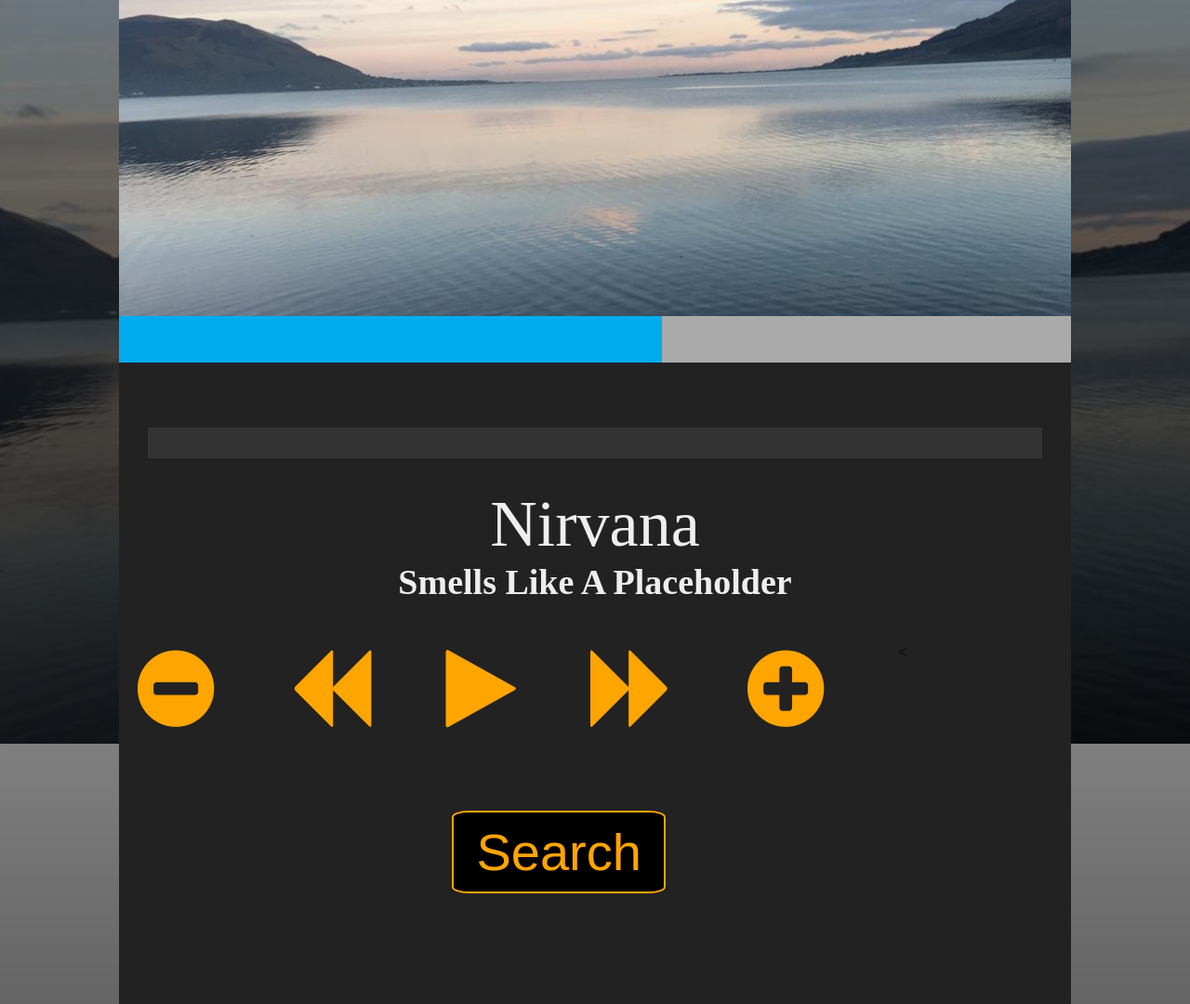
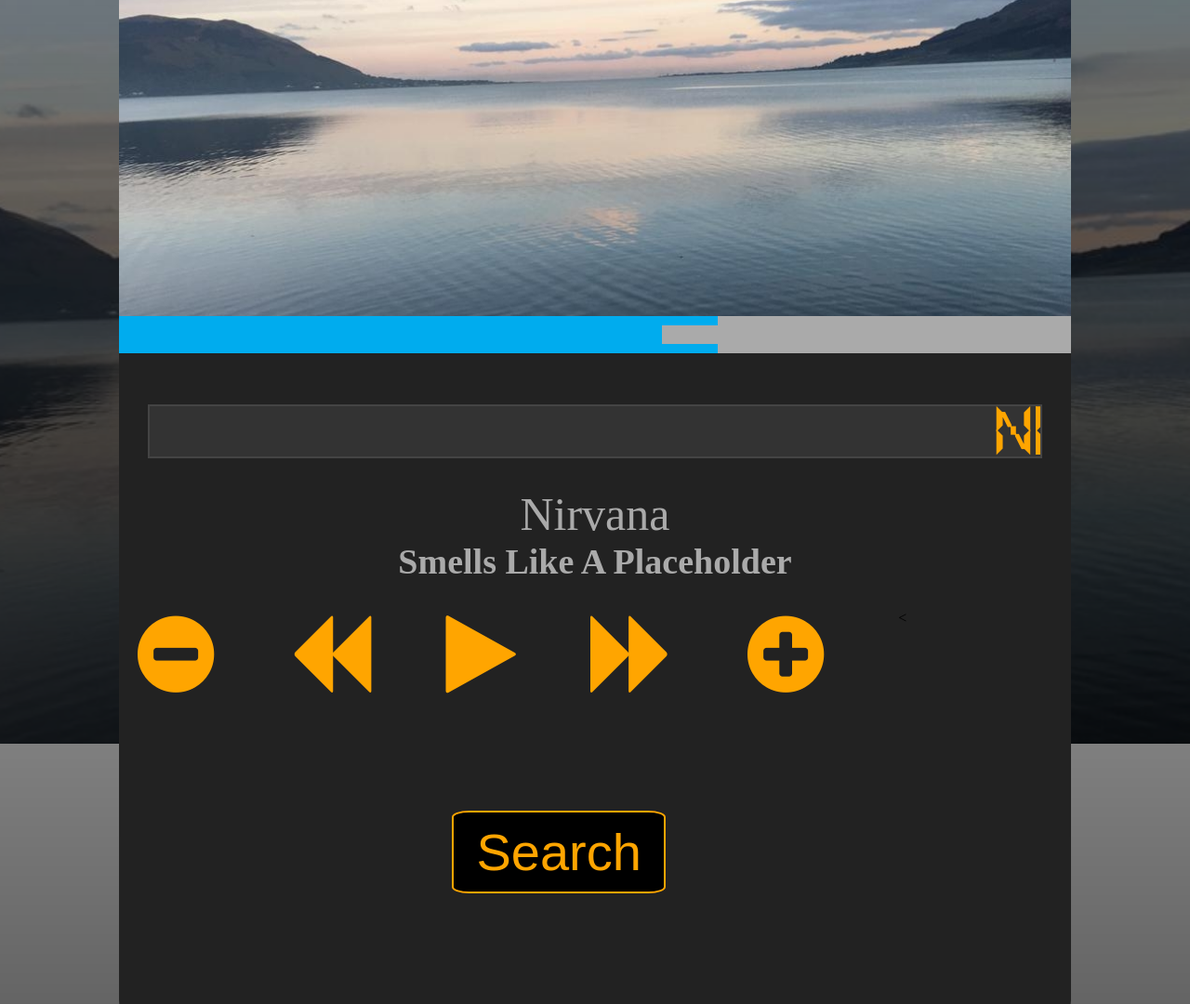
Before and after one commit to slippy17/webserver_zero, a Flask app: page / in a window 1280 px wide. Shown: the top 1080 px of the page at 93% size. Run offline with Flask 2, Linux system fonts and the light colour scheme; data that the repository does not hold is empty; parts of the project's set-up code (start-up, migrations or seed data) failed here and were passed over; some libraries are stand-ins or nearby versions.

Commit message:
some css tweaks

```diff
--- a/server.py
+++ b/server.py
@@ -87,6 +87,7 @@
 
     def stop(self):
         self.is_playing = 0
+        self.song_len = 0
         self.cur_art = "No Artist"
         self.cur_song_title = ""
         self.cancel_future_calls()
--- a/static/styles.css
+++ b/static/styles.css
@@ -19,12 +19,14 @@
 body {
 	height: 100vh;
 	font-family: "Raleway";
+	border-radius : 4%;
 
 }
 .player {
 	position: absolute;
 	top: 25%;
 	left: 50%;
+	border-radius : 2%;
 	transform: translate(-50%,-25%);
 	width:   80%;/* 320px */
 	height: 1200px; /*480px; */
@@ -45,7 +47,7 @@
 .player .main .seekbar input[type="range"] {
 	-webkit-appearance:none;
 	width: 120%;
-	height: 50px;
+	height: 40px;
 	outline: none;
 	background: #aaa;
 	overflow: hidden;
@@ -53,24 +55,25 @@
 .player .main .seekbar input[type="range"]::-webkit-slider-thumb {
 	-webkit-appearance:none;
 	width: 60px;
-	height: 60px;
+	height: 20px;
 	box-shadow: -300px 0px 0px 300px #00acee;
 }
 .player .main .details {
 	text-align: center;
 	color:#eee;
-	padding: 35px 0px;
+	padding: 20px 0px;
 }
 
 .player .main .details .container {
 	font-family: '19 Segment Display' ;
 	/*max-height: 50px;*/
-	padding: 0px;
+	padding: 2px;
 	margin: 3%;
 	width: 94%;
-	font-size: 40px;
+	font-size: 60px;
 	color: orange;
 	background-color: #333;
+	border: 2px solid #444;
 	overflow: hidden;
 }
 
@@ -88,8 +91,8 @@
 
 
 .player .main .details p {
-	font-size: 70px;
-	color: #eee;
+	font-size: 50px;
+	color: #aaa;
 }
 
 .player .main .details h3 {
@@ -97,10 +100,9 @@
 	color: #aaa;
 }
 
-
 .player .main .details h2 {
 	font-size: 38px;
-	color:#eee;
+	color:#aaa;
 	margin-bottom: 5px;
 }
 
```
